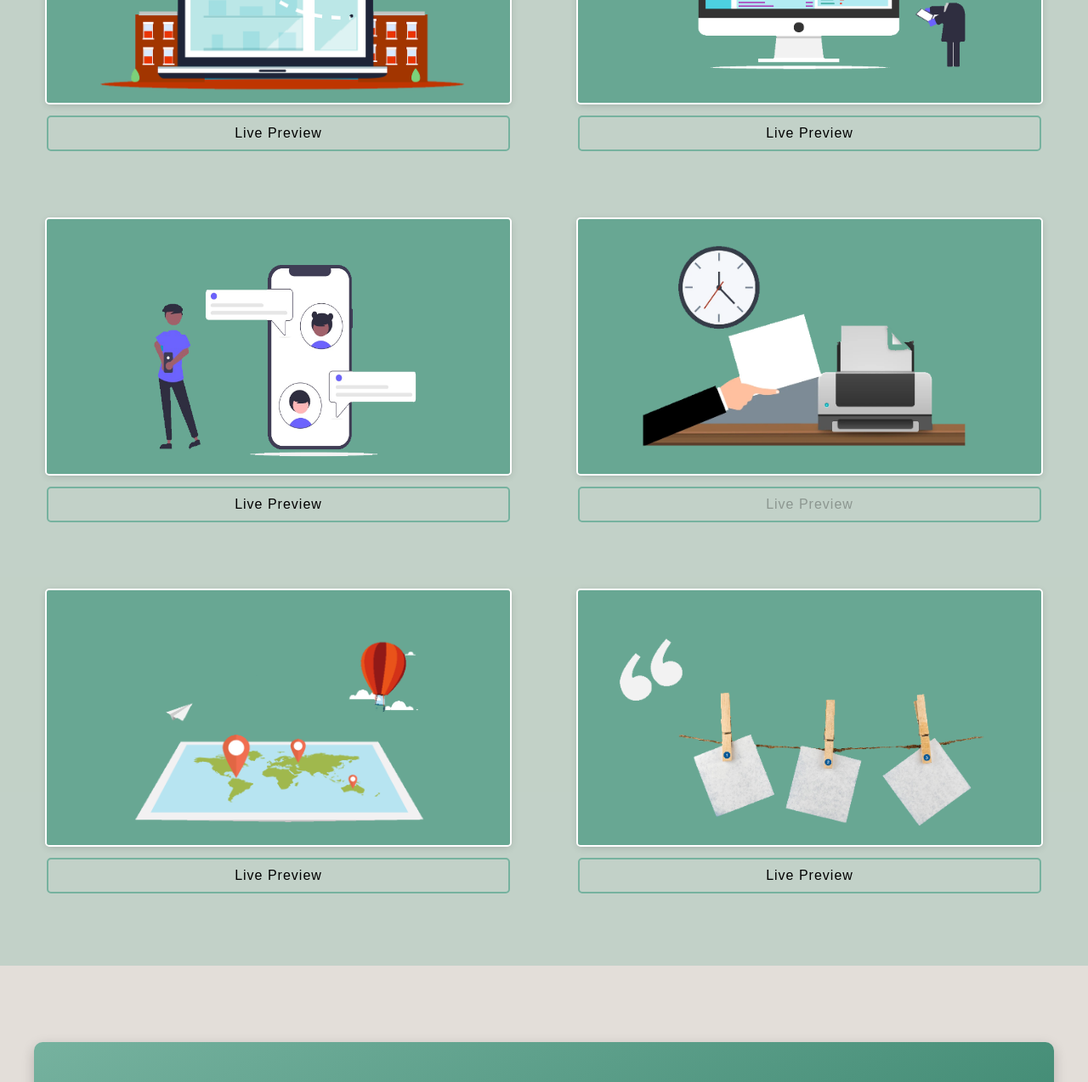
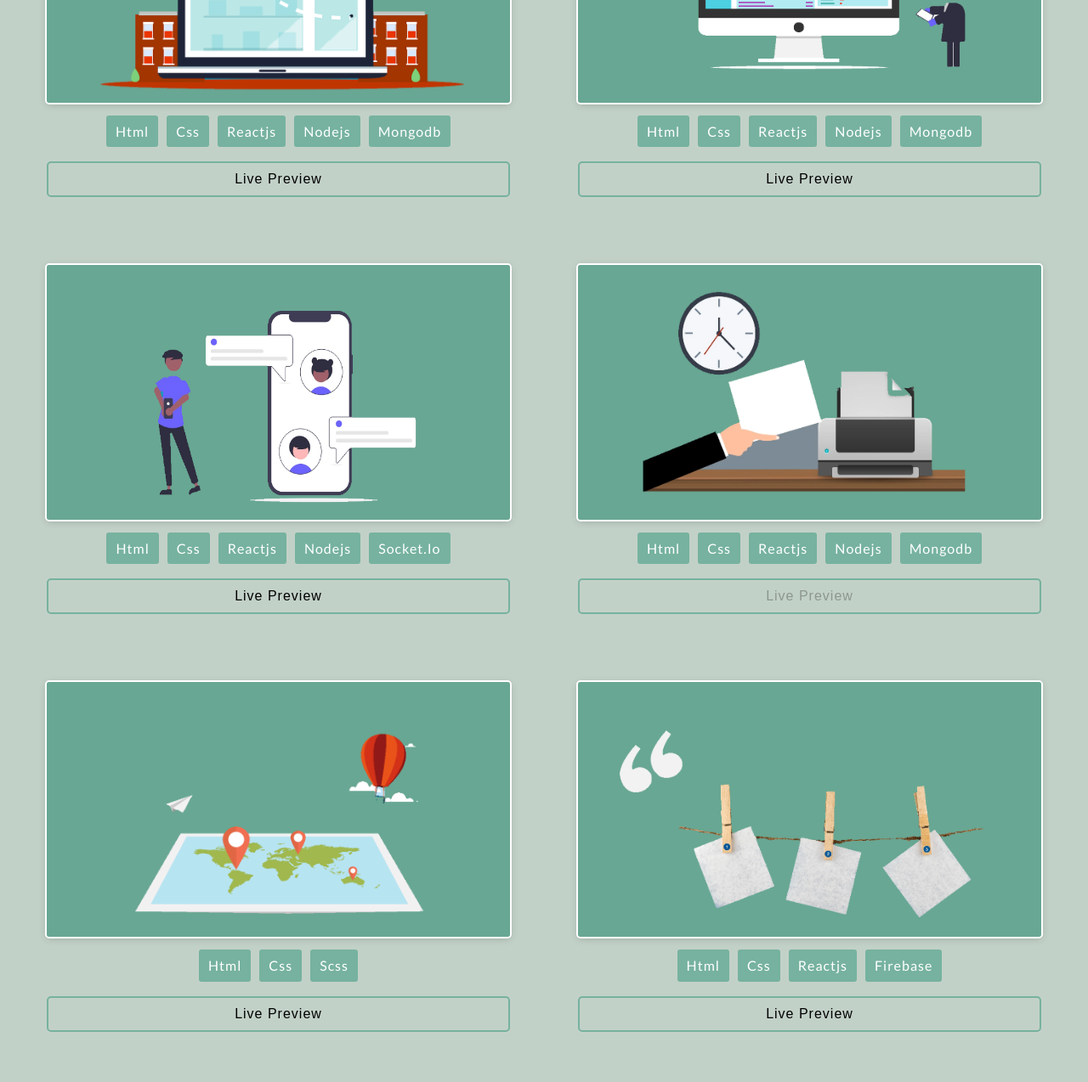
Before and after one commit to prajapati-chirag-216/portfolio, a website: page index.html in a window 1280 px wide. Shown: the part 3640-4914 px from the top of the page at 85% size. Drawn offline with Linux system fonts and the light colour scheme.

Commit message:
project tech added

```diff
--- a/index.html
+++ b/index.html
@@ -246,8 +246,15 @@
                 class="project-item__link project-item__link--github"></a>
             </div>
           </div>
+          <div class="project-tech">
+            <p>Html</p>
+            <p>Css</p>
+            <p>Reactjs</p>
+            <p>Nodejs</p>
+            <p>Mongodb</p>
+          </div>
           <a href="https://shopzee.onrender.com" target="_blank" class="project-container--link">
-          <button class="project-btn u-margin-top-small">
+          <button class="project-btn">
             Live Preview
           </button>
           </a>
@@ -266,8 +273,15 @@
                 class="project-item__link project-item__link--github"></a>
             </div>
           </div>
+          <div class="project-tech">
+            <p>Html</p>
+            <p>Css</p>
+            <p>Reactjs</p>
+            <p>Nodejs</p>
+            <p>Mongodb</p>
+          </div>
           <a href="https://sz-adminpanel.onrender.com" target="_blank" class="project-container--link">
-          <button class="project-btn u-margin-top-small">
+          <button class="project-btn">
             Live Preview
           </button>
           </a>
@@ -287,8 +301,15 @@
                 class="project-item__link project-item__link--github"></a>
             </div>
           </div>
+          <div class="project-tech">
+            <p>Html</p>
+            <p>Css</p>
+            <p>Reactjs</p>
+            <p>Nodejs</p>
+            <p>Socket.io</p>
+          </div>
           <a href="https://chat-front-end-lime.vercel.app" target="_blank" class="project-container--link">
-          <button class="project-btn u-margin-top-small">
+          <button class="project-btn">
             Live Preview
           </button>
           </a>
@@ -309,7 +330,14 @@
                 class="project-item__link project-item__link--github"></a>
             </div>
           </div>
-          <button class="project-btn u-margin-top-small" disabled>
+          <div class="project-tech">
+            <p>Html</p>
+            <p>Css</p>
+            <p>Reactjs</p>
+            <p>Nodejs</p>
+            <p>Mongodb</p>
+          </div>
+          <button class="project-btn" disabled>
             Live Preview
           </button>
         </article>
@@ -327,8 +355,13 @@
                 class="project-item__link project-item__link--github"></a>
             </div>
           </div>
+          <div class="project-tech">
+            <p>Html</p>
+            <p>Css</p>
+            <p>Scss</p>
+          </div>
           <a href="https://natours-platform.netlify.app" target="_blank" class="project-container--link">
-          <button class="project-btn u-margin-top-small">
+          <button class="project-btn">
             Live Preview
           </button>
         </a>
@@ -348,9 +381,14 @@
                 class="project-item__link project-item__link--github"></a>
             </div>
           </div>
-
+          <div class="project-tech">
+            <p>Html</p>
+            <p>Css</p>
+            <p>Reactjs</p>
+            <p>Firebase</p>
+          </div>
           <a href="https://quotes-app-gamma.vercel.app/quotes" target="_blank" class="project-container--link">
-          <button class="project-btn u-margin-top-small">
+          <button class="project-btn">
             Live Preview
           </button>
         </a>
--- a/sass/components/_project.scss
+++ b/sass/components/_project.scss
@@ -155,6 +155,26 @@
       }
     }
   }
+  .project-tech {
+    font-size: $default-font-size;
+    display: flex;
+    flex-wrap: wrap;
+    padding-top: 1.5rem;
+    padding-bottom: 1rem;
+    justify-content: center;
+    gap: 1rem;
+    & > p {
+      font-size: $default-font-size;
+      letter-spacing: $small-letter-spacing;
+      background-color: $color-primary-x-light;
+      border-radius: 3px;
+      width: fit-content;
+      text-align: center;
+      padding: 0.5rem 1.1rem;
+      margin-bottom: 0.7rem;
+      text-transform: capitalize;
+    }
+  }
   .project-btn {
     padding: 1rem 3rem;
     font-size: $default-font-size;
--- a/sass/js/toster.js
+++ /dev/null
@@ -1,17 +0,0 @@
-const toster = document.getElementsByClassName("toster")[0];
-const tosterBlink = document.getElementsByClassName("toster-blink")[0];
-const tosterContent = document.getElementsByClassName("toster-content")[0];
-const tosterIcon = document.getElementsByClassName("toster-icon")[0];
-
-function removeAnimate() {
-  console.log("ran");
-  // toster.style.animation = "fade-out-notification 0.5s forwards 1s";
-  // tosterContent.style.animation = "shrink-toster 0.6s forwards";
-  // tosterIcon.style.animation =
-  //   "animate-notification-reverse 0.4s forwards 0.6s";
-  // setTimeout(() => {
-  //   toster.classList.remove("animate-toster");
-  //   tosterContent.classList.remove("animate-content");
-  //   tosterIcon.classList.remove("animate-icon");
-  // }, 1000);
-}
```
Also changed, not shown: css/style.css.
